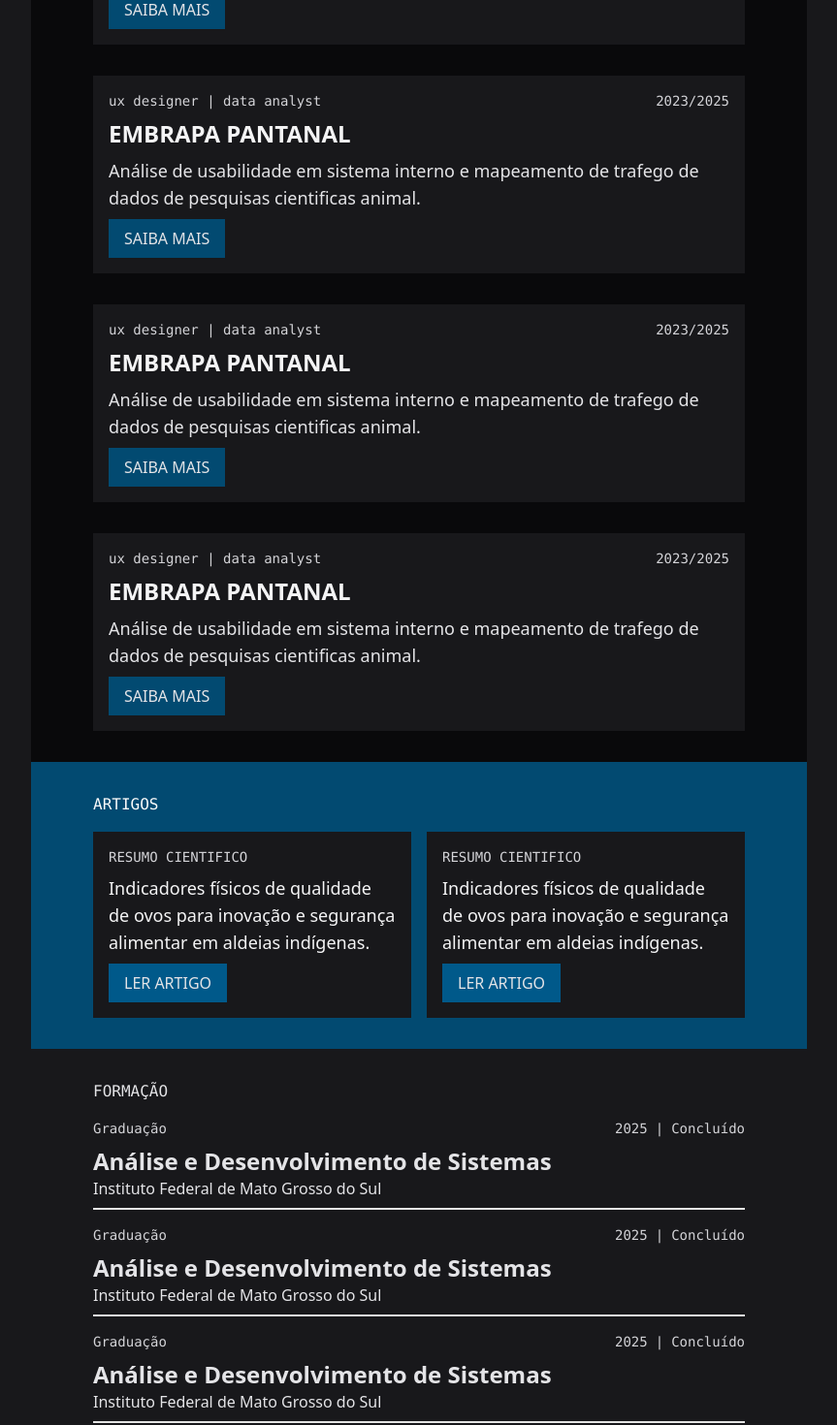
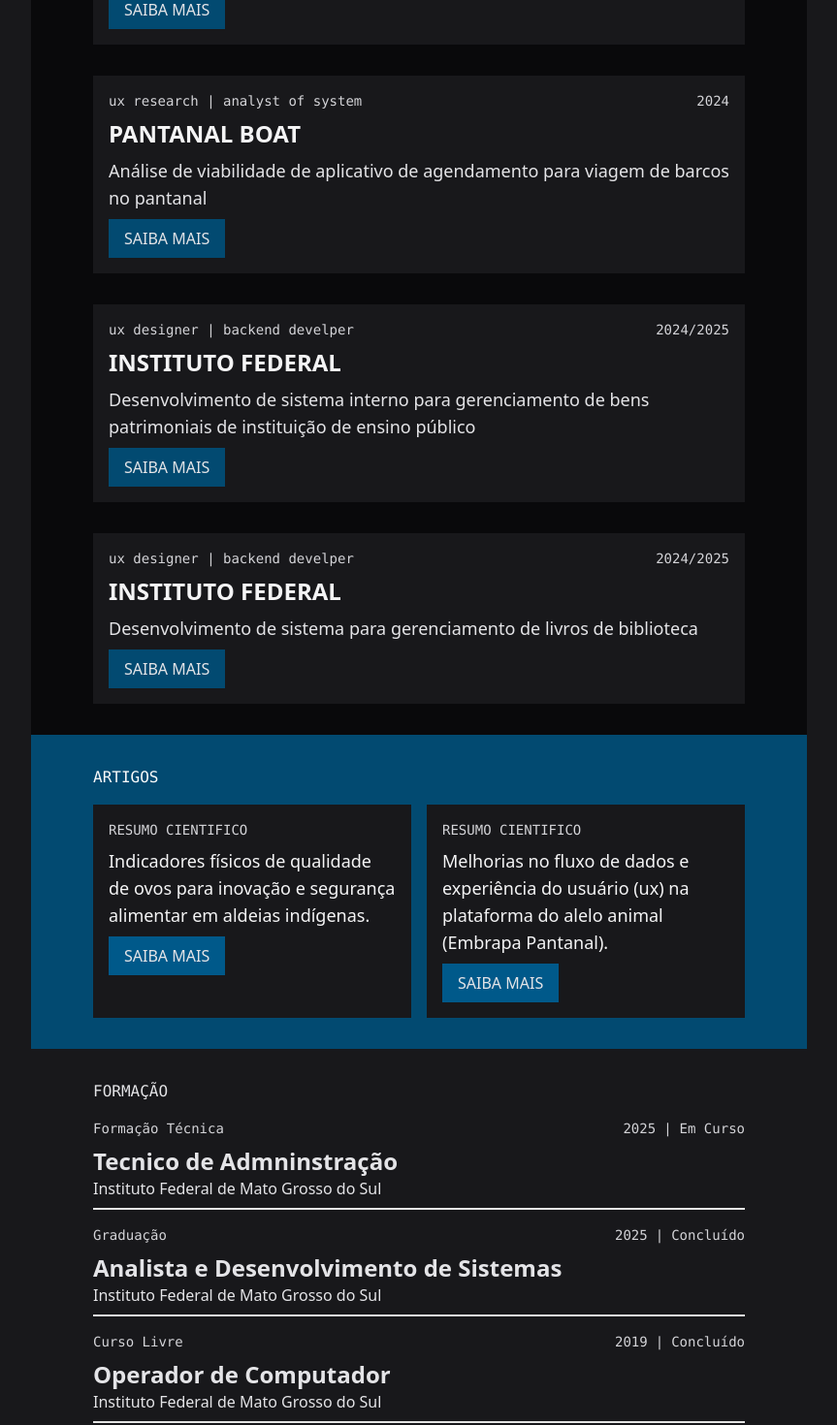
Before and after one commit to viniszofx/viniszofx, a Next.js app: page / in a window 1280 px wide. Shown: the part 980-2450 px from the top of the page at 97% size, without its empty margins (208-1071 px from the left). Built offline with nearby package versions, Linux system fonts and the light colour scheme.

Commit message:
refactor: update NotFound component and enhance Home layout for clarity

```diff
--- /dev/null
+++ b/app/not-found.tsx
@@ -0,0 +1,92 @@
+import { TerminalSquareIcon } from "lucide-react";
+import Link from "next/link";
+
+export default function NotFound() {
+  return (
+    <main className="w-full flex flex-col bg-zinc-900 min-h-screen text-zinc-200 font-sans antialiased">
+      <div className="relative w-full h-[260px] md:h-[420px] flex-1">
+        {/* <img
+          className="absolute inset-0 h-full w-full object-cover"
+          src="/cover.png"
+          alt="Cover Image"
+        /> */}
+        <div className="relative z-10 flex flex-col gap-4">
+          <header className="mx-auto  bg-zinc-950/40 fixed top-0 left-0 right-0 flex max-w-[800px] w-full items-center justify-between py-4 px-8">
+            <TerminalSquareIcon size={24} />
+            <Link className="text-sm" href="/">
+              Início
+            </Link>
+          </header>
+          <section className="mx-auto w-full max-w-[800px] mt-20 md:mt-32">
+            <div className="p-8 md:py-10 md:px-16 flex flex-col gap-4 bg-sky-950/30">
+              <p className="font-mono text-sm text-sky-200">Erro 404</p>
+              <h1 className="font-semibold text-3xl md:text-4xl text-zinc-50">
+                Página não encontrada
+              </h1>
+              <p className="text-lg text-zinc-100 leading-7">
+                O conteúdo que você procura não está aqui. Volte para a página
+                inicial ou navegue pelas seções disponíveis.
+              </p>
+              <div className="flex gap-3">
+                <Link
+                  href="/"
+                  className="bg-sky-800 px-4 py-2 text-sm font-medium"
+                >
+                  Voltar para o início
+                </Link>
+                {/* <Link
+                  href="/application"
+                  className="border border-sky-800 px-4 py-2 text-sm font-medium text-sky-200"
+                >
+                  Ver aplicações
+                </Link> */}
+              </div>
+            </div>
+          </section>
+        </div>
+      </div>
+      {/* <section className="mx-auto max-w-[800px] p-8 md:py-8 md:px-16  flex flex-col gap-4 bg-zinc-950">
+        <h2 className="font-mono text-zinc-50">Sugestões</h2>
+        <div className="grid grid-cols-1 md:grid-cols-2 gap-4">
+          <div className="bg-zinc-900 p-4 flex flex-col gap-2">
+            <p className="font-mono text-sm text-zinc-300">Portfolio</p>
+            <p className="text-lg text-zinc-100">
+              Conheça as experiências recentes e projetos em que estou
+              trabalhando.
+            </p>
+            <Link
+              href="/experiences"
+              className="bg-sky-900 px-4 py-2 max-w-max"
+            >
+              Ver experiências
+            </Link>
+          </div>
+          <div className="bg-zinc-900 p-4 flex flex-col gap-2">
+            <p className="font-mono text-sm text-zinc-300">Contato</p>
+            <p className="text-lg text-zinc-100">
+              Precisa falar comigo? Vamos conversar sobre ideias ou
+              colaborações.
+            </p>
+            <Link
+              href="mailto:viniszofx@gmail.com"
+              className="bg-sky-900 px-4 py-2 max-w-max"
+            >
+              Enviar e-mail
+            </Link>
+          </div>
+        </div>
+      </section> */}
+      <footer className="mx-auto w-full  max-w-[800px] grid grid-cols-2 gap-1 bg-zinc-950 py-8 px-16 text-center text-xs">
+        <div>
+          <p>Made From</p>
+          <p>Carbon Cycle LTDA</p>
+        </div>
+        <div>
+          <p>© VINICCIUS</p>
+          <p>Todos os direitos reservados</p>
+        </div>
+        <p>2026</p>
+      </footer>
+    </main>
+  );
+}
--- a/app/page.tsx
+++ b/app/page.tsx
@@ -12,12 +12,14 @@
           alt="Cover Image"
         />
         <div className="relative z-10 flex flex-col gap-4">
-          <header className="mx-auto bg-zinc-950/40 fixed top-0 left-0 right-0 mt-5 flex max-w-[800px] w-full items-center justify-between py-4 px-8">
+          <header className="mx-auto bg-zinc-950/40 fixed top-0 left-0 right-0  flex max-w-[800px] w-full items-center justify-between py-4 px-8">
             <TerminalSquareIcon size={24} />
+            <h2 className="font-mono text-zinc-50">Site em Desenvolvimento</h2>
             <Link className="text-sm" href="/">
               Login
             </Link>
           </header>
+
           <section className="mx-auto w-full max-w-[800px] mt-24 md:mt-36">
             <div
               className="p-8 md:py-8 md:px-16 flex justify-center items-center
@@ -52,6 +54,7 @@
           </section>
         </div>
       </div>
+
       <section className="mx-auto max-w-[800px] p-8 md:py-8 md:px-16 md:-mt-40 md:relative flex flex-col gap-4 bg-sky-900">
         <h2 className="font-mono text-zinc-50">SOBRE</h2>
         <div className="flex flex-col gap-4">
@@ -94,15 +97,15 @@
           </div>
           <div className="flex flex-col gap-2  bg-zinc-900 p-4">
             <div className="flex justify-between text-sm text-zinc-300 font-mono">
-              <p>ux designer | data analyst</p>
-              <p>2023/2025</p>
+              <p>ux research | analyst of system</p>
+              <p>2024</p>
             </div>
             <p className="font-semibold text-2xl text-zinc-100">
-              EMBRAPA PANTANAL
+              PANTANAL BOAT
             </p>
             <p className="text-lg">
-              Análise de usabilidade em sistema interno e mapeamento de trafego
-              de dados de pesquisas cientificas animal.
+              Análise de viabilidade de aplicativo de agendamento para viagem de
+              barcos no pantanal
             </p>
             <Link href="#" className="bg-sky-900 px-4 py-2 max-w-max">
               SAIBA MAIS
@@ -110,15 +113,15 @@
           </div>
           <div className="flex flex-col gap-2  bg-zinc-900 p-4">
             <div className="flex justify-between text-sm text-zinc-300 font-mono">
-              <p>ux designer | data analyst</p>
-              <p>2023/2025</p>
+              <p>ux designer | backend develper</p>
+              <p>2024/2025</p>
             </div>
             <p className="font-semibold text-2xl text-zinc-100">
-              EMBRAPA PANTANAL
+              INSTITUTO FEDERAL
             </p>
             <p className="text-lg">
-              Análise de usabilidade em sistema interno e mapeamento de trafego
-              de dados de pesquisas cientificas animal.
+              Desenvolvimento de sistema interno para gerenciamento de bens
+              patrimoniais de instituição de ensino público
             </p>
             <Link href="#" className="bg-sky-900 px-4 py-2 max-w-max">
               SAIBA MAIS
@@ -126,15 +129,15 @@
           </div>
           <div className="flex flex-col gap-2  bg-zinc-900 p-4">
             <div className="flex justify-between text-sm text-zinc-300 font-mono">
-              <p>ux designer | data analyst</p>
-              <p>2023/2025</p>
+              <p>ux designer | backend develper</p>
+              <p>2024/2025</p>
             </div>
             <p className="font-semibold text-2xl text-zinc-100">
-              EMBRAPA PANTANAL
+              INSTITUTO FEDERAL
             </p>
             <p className="text-lg">
-              Análise de usabilidade em sistema interno e mapeamento de trafego
-              de dados de pesquisas cientificas animal.
+              Desenvolvimento de sistema para gerenciamento de livros de
+              biblioteca
             </p>
             <Link href="#" className="bg-sky-900 px-4 py-2 max-w-max">
               SAIBA MAIS
@@ -154,7 +157,7 @@
               alimentar em aldeias indígenas.
             </p>
             <Link href="#" className="bg-sky-800 px-4 py-2 max-w-max">
-              LER ARTIGO
+              SAIBA MAIS
             </Link>
           </article>
           <article className="flex flex-col gap-2 bg-zinc-900 p-4">
@@ -162,11 +165,11 @@
               RESUMO CIENTIFICO
             </h3>
             <p className="text-zinc-100 text-lg">
-              Indicadores físicos de qualidade de ovos para inovação e segurança
-              alimentar em aldeias indígenas.
+              Melhorias no fluxo de dados e experiência do usuário (ux) na
+              plataforma do alelo animal (Embrapa Pantanal).
             </p>
             <Link href="#" className="bg-sky-800 px-4 py-2 max-w-max">
-              LER ARTIGO
+              SAIBA MAIS
             </Link>
           </article>
         </article>
@@ -175,17 +178,15 @@
         <h2 className="font-mono">FORMAÇÃO</h2>
         <article className="flex flex-col gap-2">
           <div className="flex items-center justify-between">
-            <p className="font-mono text-sm text-zinc-300">Graduação</p>
+            <p className="font-mono text-sm text-zinc-300">Formação Técnica</p>
             <span className="flex gap-2 text-sm font-mono text-sm text-zinc-300">
               <p>2025</p>
               <p>|</p>
-              <p>Concluído</p>
+              <p>Em Curso</p>
             </span>
           </div>
           <div>
-            <h3 className="text-2xl font-semibold">
-              Análise e Desenvolvimento de Sistemas
-            </h3>
+            <h3 className="text-2xl font-semibold">Tecnico de Admninstração</h3>
             <p>Instituto Federal de Mato Grosso do Sul</p>
           </div>
           <span className=" border bg-zinc-300 container flex self-auto" />
@@ -201,7 +202,7 @@
           </div>
           <div>
             <h3 className="text-2xl font-semibold">
-              Análise e Desenvolvimento de Sistemas
+              Analista e Desenvolvimento de Sistemas
             </h3>
             <p>Instituto Federal de Mato Grosso do Sul</p>
           </div>
@@ -209,17 +210,15 @@
         </article>
         <article className="flex flex-col gap-2">
           <div className="flex items-center justify-between">
-            <p className="font-mono text-sm text-zinc-300">Graduação</p>
+            <p className="font-mono text-sm text-zinc-300">Curso Livre</p>
             <span className="flex gap-2 text-sm font-mono text-sm text-zinc-300">
-              <p>2025</p>
+              <p>2019</p>
               <p>|</p>
               <p>Concluído</p>
             </span>
           </div>
           <div>
-            <h3 className="text-2xl font-semibold">
-              Análise e Desenvolvimento de Sistemas
-            </h3>
+            <h3 className="text-2xl font-semibold">Operador de Computador</h3>
             <p>Instituto Federal de Mato Grosso do Sul</p>
           </div>
           <span className=" border bg-zinc-300 container flex self-auto" />
```
